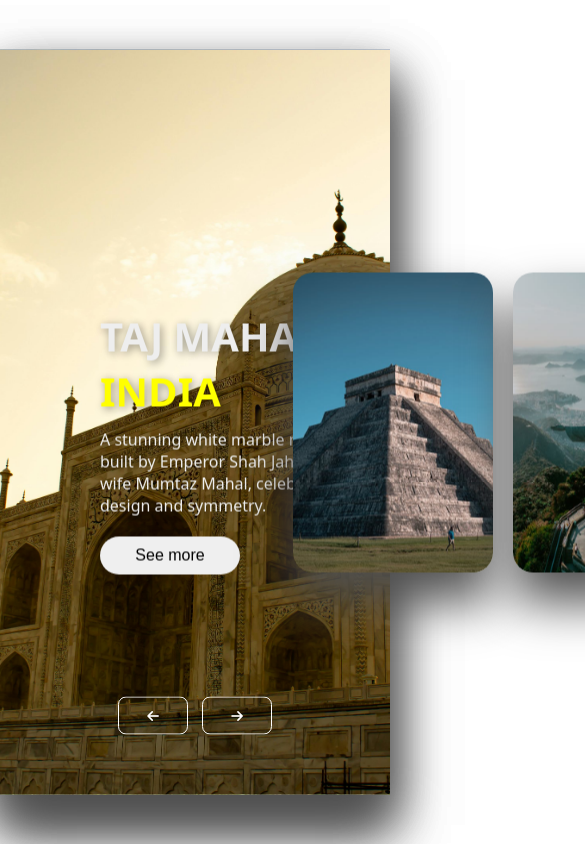
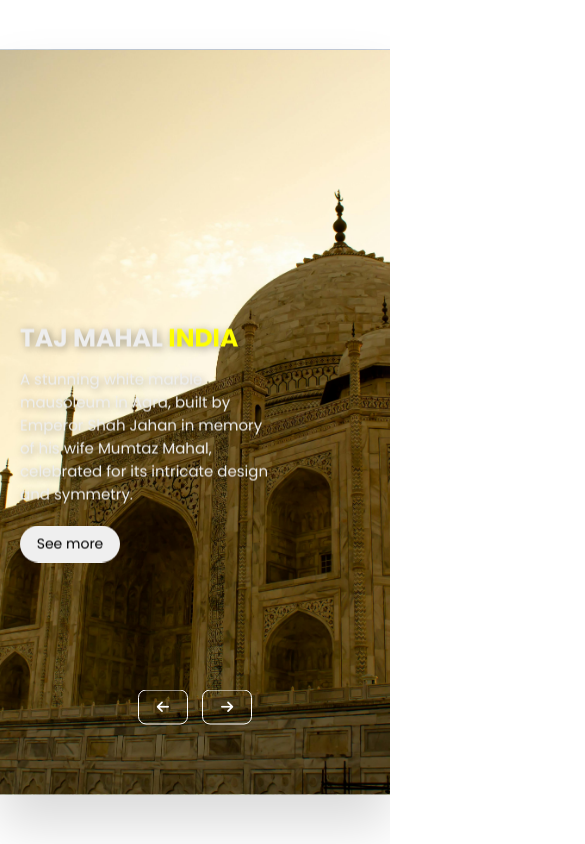
Before and after one commit to TonyStark-19/Wonders-of-the-World, a plain HTML site: page index.html in a window 390 px wide. Shown: the top 844 px of the page, 585 px wide, since content can reach past the window. Drawn offline with Linux system fonts and the light colour scheme.

Commit message:
Added responsiveness

```diff
--- a/style.css
+++ b/style.css
@@ -1,14 +1,21 @@
+@import url('https://fonts.googleapis.com/css2?family=Poppins:wght@200;300;400;500;600;700&display=swap');
+
 * {
     margin: 0;
     padding: 0;
     box-sizing: border-box;
+    font-family: "Poppins", sans-serif;
 }
 
 body {
     overflow: hidden;
     height: 100%;
     width: 100%;
+    overflow-x: hidden;
+    overflow-y: hidden;
 }
+
+/* container */
 
 .container {
     position: absolute;
@@ -19,7 +26,10 @@ body {
     height: 745px;
     background: #f5f5f5;
     box-shadow: 0 30px 50px #dbdbdb;
+    overflow: hidden;
 }
+
+/* item */
 
 .container .slide .item {
     width: 200px;
@@ -61,6 +71,8 @@ body {
     left: calc(75% + 660px);
     opacity: 0;
 }
+
+/* content */
 
 .item .content {
     position: absolute;
@@ -108,7 +120,12 @@ body {
     cursor: pointer;
     opacity: 0;
     animation: animate 1s ease-in-out 0.6s 1 forwards;
+    user-select: none;
+    outline: none;
+    -webkit-tap-highlight-color: transparent;
 }
+
+/* content animation */
 
 @keyframes animate {
     from {
@@ -123,6 +140,8 @@ body {
         filter: blur(0);
     }
 }
+
+/* navigation button */
 
 .button {
     width: 100%;
@@ -160,9 +179,123 @@ body {
     outline: none;
     color: #fff;
     transition: 0.3s;
+    user-select: none;
+    outline: none;
+    -webkit-tap-highlight-color: transparent;
 }
 
 .button button:hover {
     background: #087b95;
+    border: 1px solid #087b95;
     color: #fff;
 }
+
+/* responsiveness */
+
+@media (max-width: 950px) {
+
+    .item .content {
+        left: 50px;
+    }
+}
+
+@media (max-width: 900px) {
+
+    .slide .item:nth-child(3) {
+        left: 110%;
+    }
+
+    .slide .item:nth-child(4) {
+        left: calc(110%+ 220px);
+    }
+
+    .slide .item:nth-child(5) {
+        left: calc(110% + 440px);
+    }
+
+    .slide .item:nth-child(n + 6) {
+        left: calc(110% + 660px);
+        opacity: 0;
+    }
+}
+
+@media (max-width: 650px) {
+
+    .item .content {
+        left: 30px;
+    }
+
+    .content .name {
+        font-size: 35px;
+    }
+
+    .content button {
+        padding: 10px 16px;
+    }
+
+    .button button {
+        width: 60px;
+        height: 35px;
+        font-size: 15px;
+        margin-bottom: 10px;
+    }
+}
+
+@media (max-width: 550px) {
+
+    .item .content {
+        left: 20px;
+        width: 300px;
+    }
+
+    .content .name {
+        font-size: 30px;
+    }
+
+    .content button {
+        padding: 10px 14px;
+    }
+
+    .button button {
+        width: 60px;
+        height: 35px;
+        font-size: 15px;
+    }
+}
+
+@media (max-width: 450px) {
+
+    .item .content {
+        width: 250px;
+    }
+
+    .content .name {
+        font-size: 25px;
+    }
+
+    .content .info {
+        font-size: 15px;
+    }
+
+    .content button {
+        padding: 8px 14px;
+        font-size: 14px;
+    }
+
+    .button button {
+        width: 50px;
+        height: 35px;
+        font-size: 14px;
+    }
+}
+
+@media (max-width: 350px) {
+
+    .item .content {
+        width: 220px;
+    }
+
+    .content button {
+        width: 50%;
+    }
+}
```
